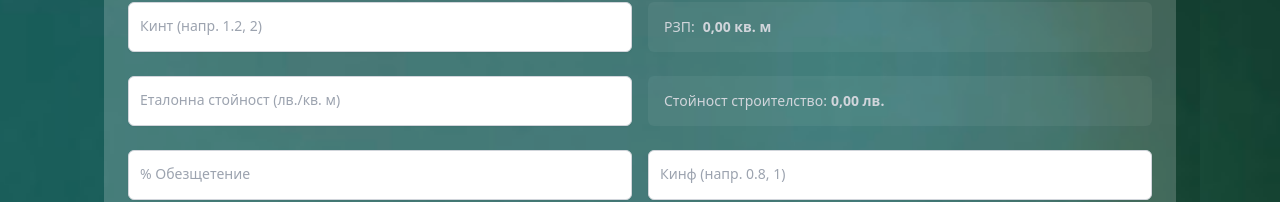
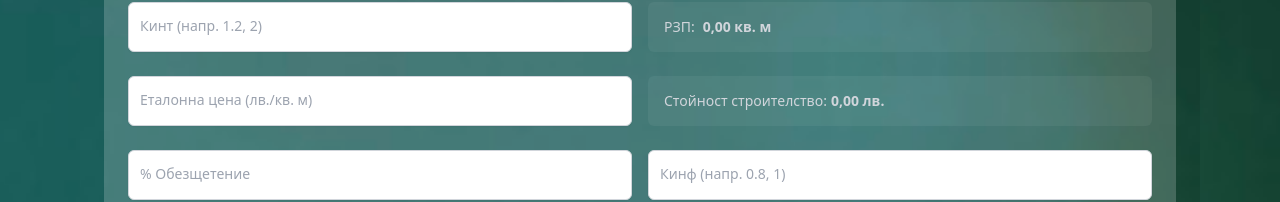
Before and after one commit to LilyanaValcheva76/property-calculator, a Next.js app: page / in a window 1280 px wide. Shown: the part 595-797 px from the top of the page. Built offline with nearby package versions, Linux system fonts and the light colour scheme.

Commit message:
fixed home page

```diff
--- a/src/app/page.tsx
+++ b/src/app/page.tsx
@@ -302,7 +302,7 @@ function PropertySection({
     <div className="grid grid-cols-1 md:grid-cols-2 gap-4 items-end">
   <FloatingInput
     type="number"
-    label="Еталонна стойност (лв./кв. м)"
+    label="Еталонна цена (лв./кв. м)"
     value={property.costPerSqm}
     onChange={(e) => onChange(index, "costPerSqm", e.target.value, isMunicipal)}
   />
--- a/src/components/layout/SidebarMenu.tsx
+++ b/src/components/layout/SidebarMenu.tsx
@@ -21,7 +21,7 @@ export default function SidebarMenu() {
         <div className="absolute right-0 mt-2 w-64 bg-white/10 border border-white/20 text-gray-100 rounded-lg shadow-lg backdrop-blur-md z-50">
           <ul className="flex flex-col p-4 space-y-2">
             <li>
-              <Link href="/appraisal" className="block hover:text-white">
+              <Link href="/" className="block hover:text-white">
                 🏗️ Метод на обезщетението
               </Link>
             </li>
```
